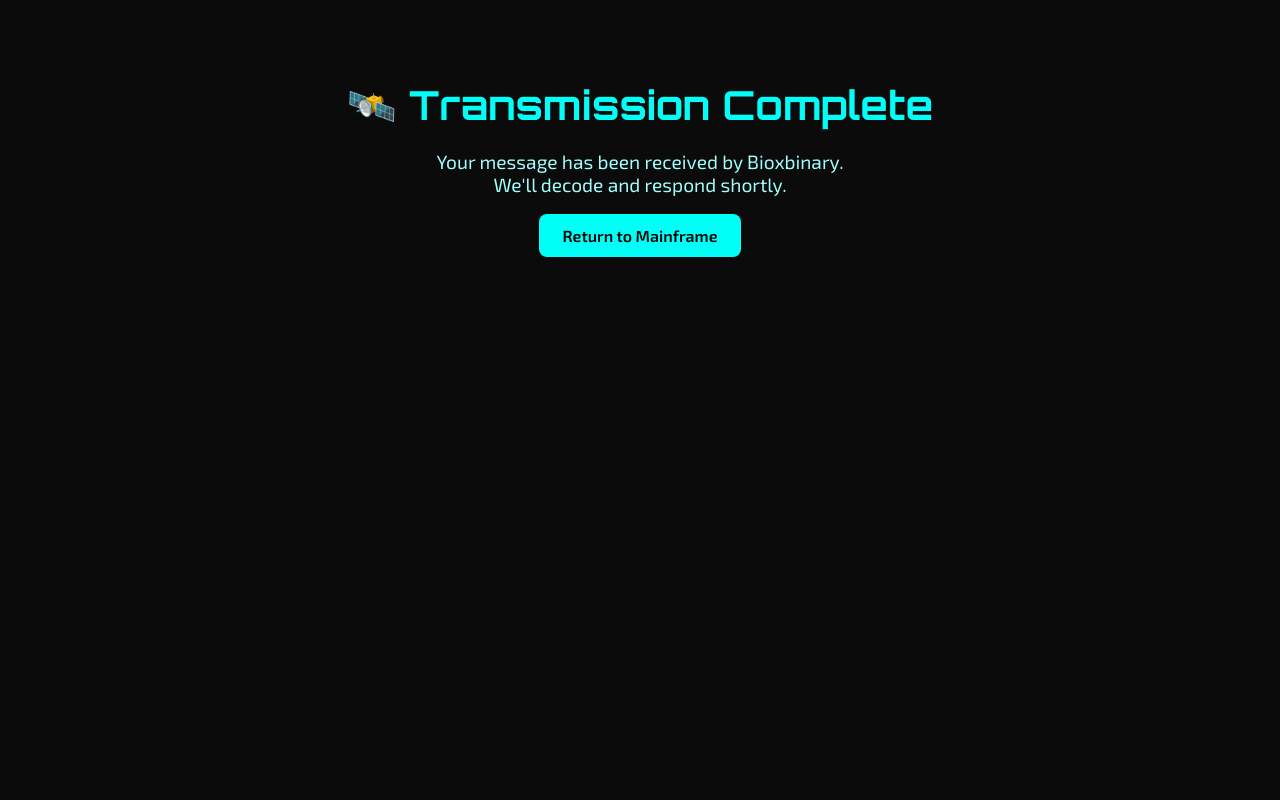
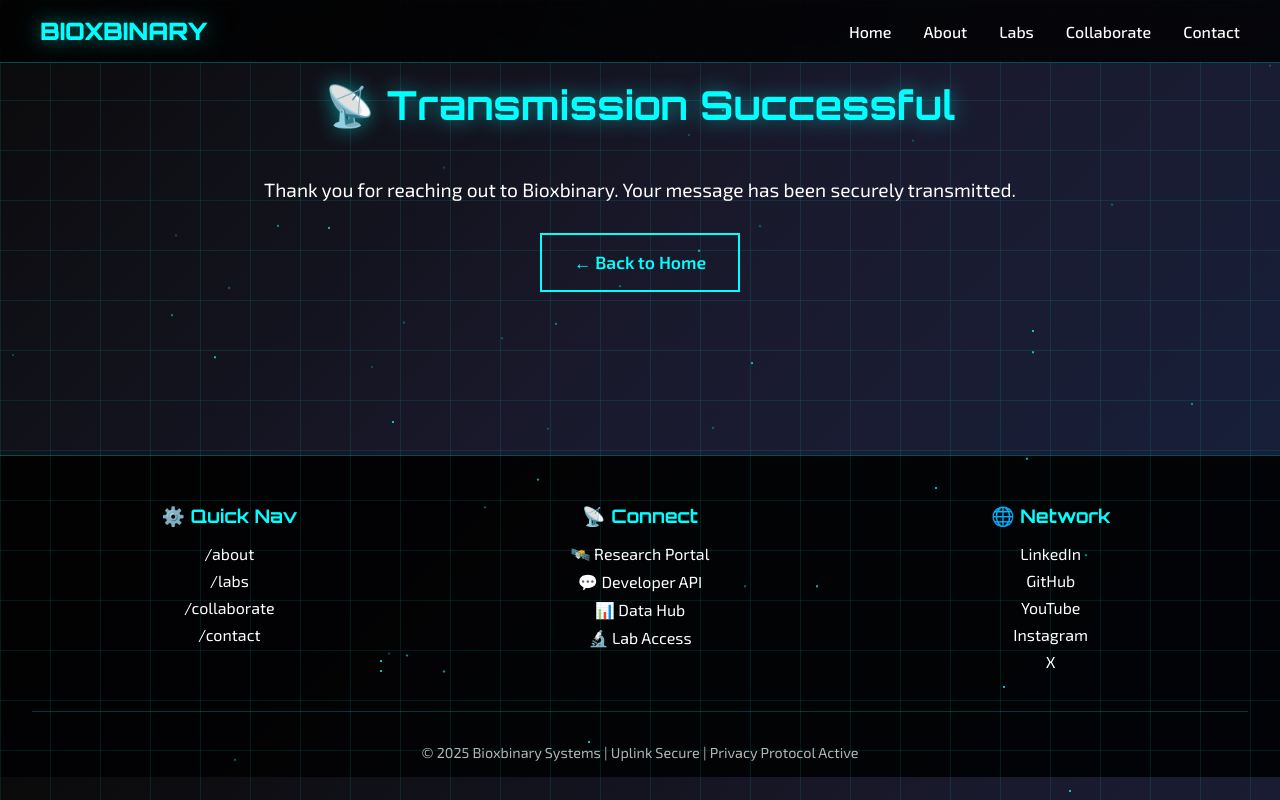
Before and after one commit to bioxbinary/bioxbinary.github.io, a plain HTML site: page thankyou.html in a window 1280 px wide. Drawn offline with Linux system fonts and the light colour scheme.

Commit message:
Update thankyou.html

```diff
--- a/thankyou.html
+++ b/thankyou.html
@@ -1,48 +1,68 @@
 <!DOCTYPE html>
 <html lang="en">
 <head>
-  <meta charset="UTF-8">
+  <meta charset="UTF-8" />
+  <meta name="viewport" content="width=device-width, initial-scale=1.0"/>
   <title>Transmission Received - Bioxbinary</title>
-  <meta name="viewport" content="width=device-width, initial-scale=1.0">
-  <meta name="robots" content="noindex">
-  <link href="https://fonts.googleapis.com/css2?family=Orbitron:wght@400;700&family=Exo+2:wght@300;400;600&display=swap" rel="stylesheet">
-  <link rel="stylesheet" href="assets/css/style.css">
-  <style>
-    body {
-      background: #0b0b0b;
-      color: #00fff7;
-      font-family: 'Exo 2', sans-serif;
-      text-align: center;
-      padding: 80px 20px;
-    }
-    h1 {
-      font-size: 2.5rem;
-      font-family: 'Orbitron', sans-serif;
-      margin-bottom: 20px;
-    }
-    p {
-      font-size: 1.2rem;
-      margin-bottom: 30px;
-      color: #a0fdfd;
-    }
-    a.button {
-      padding: 12px 24px;
-      background: #00fff7;
-      color: #000;
-      border: none;
-      text-decoration: none;
-      border-radius: 8px;
-      font-weight: bold;
-      transition: background 0.3s ease;
-    }
-    a.button:hover {
-      background: #0ff;
-    }
-  </style>
+  <meta name="description" content="Your message has been sent to Bioxbinary successfully. We'll connect with you shortly.">
+  <link href="https://fonts.googleapis.com/css2?family=Orbitron:wght@400;700;900&family=Exo+2:wght@300;400;500;600&display=swap" rel="stylesheet"/>
+  <link rel="stylesheet" href="assets/css/style.css" />
 </head>
 <body>
-  <h1>🛰️ Transmission Complete</h1>
-  <p>Your message has been received by Bioxbinary.<br>We'll decode and respond shortly.</p>
-  <a class="button" href="index.html">Return to Mainframe</a>
+  <div class="particles"></div>
+  <div class="neon-grid"></div>
+
+  <nav class="nav">
+    <div class="nav-container">
+      <a href="index.html" class="logo">BIOXBINARY</a>
+      <ul class="nav-links">
+        <li><a href="index.html">Home</a></li>
+        <li><a href="about.html">About</a></li>
+        <li><a href="index.html#divisions">Labs</a></li>
+        <li><a href="index.html#collaborate">Collaborate</a></li>
+        <li><a href="contact.html">Contact</a></li>
+      </ul>
+    </div>
+  </nav>
+
+  <div class="container">
+    <section class="section" style="text-align: center;">
+      <h2 class="section-title">📡 Transmission Successful</h2>
+      <p style="font-size: 1.2rem; margin-top: 1rem;">Thank you for reaching out to Bioxbinary. Your message has been securely transmitted.</p>
+      <a href="index.html" class="submit-button" style="margin-top: 2rem; display: inline-block;">← Back to Home</a>
+    </section>
+  </div>
+
+  <footer class="footer">
+    <div class="footer-content">
+      <div class="footer-section">
+        <h3>⚙️ Quick Nav</h3>
+        <a href="index.html#about">/about</a>
+        <a href="index.html#divisions">/labs</a>
+        <a href="index.html#collaborate">/collaborate</a>
+        <a href="contact.html">/contact</a>
+      </div>
+      <div class="footer-section">
+        <h3>📡 Connect</h3>
+        <a href="#">🛰️ Research Portal</a>
+        <a href="#">💬 Developer API</a>
+        <a href="#">📊 Data Hub</a>
+        <a href="#">🔬 Lab Access</a>
+      </div>
+      <div class="footer-section">
+        <h3>🌐 Network</h3>
+        <a href="#">LinkedIn</a>
+        <a href="#">GitHub</a>
+        <a href="https://www.youtube.com/@bioxbinary" target="_blank">YouTube</a>
+        <a href="https://www.instagram.com/bioxbinary" target="_blank">Instagram</a>
+        <a href="https://x.com/bioxbinary" target="_blank">X</a>
+      </div>
+    </div>
+    <div class="footer-bottom">
+      <p>© 2025 Bioxbinary Systems | Uplink Secure | Privacy Protocol Active</p>
+    </div>
+  </footer>
+
+  <script src="assets/js/script.js"></script>
 </body>
 </html>
```
